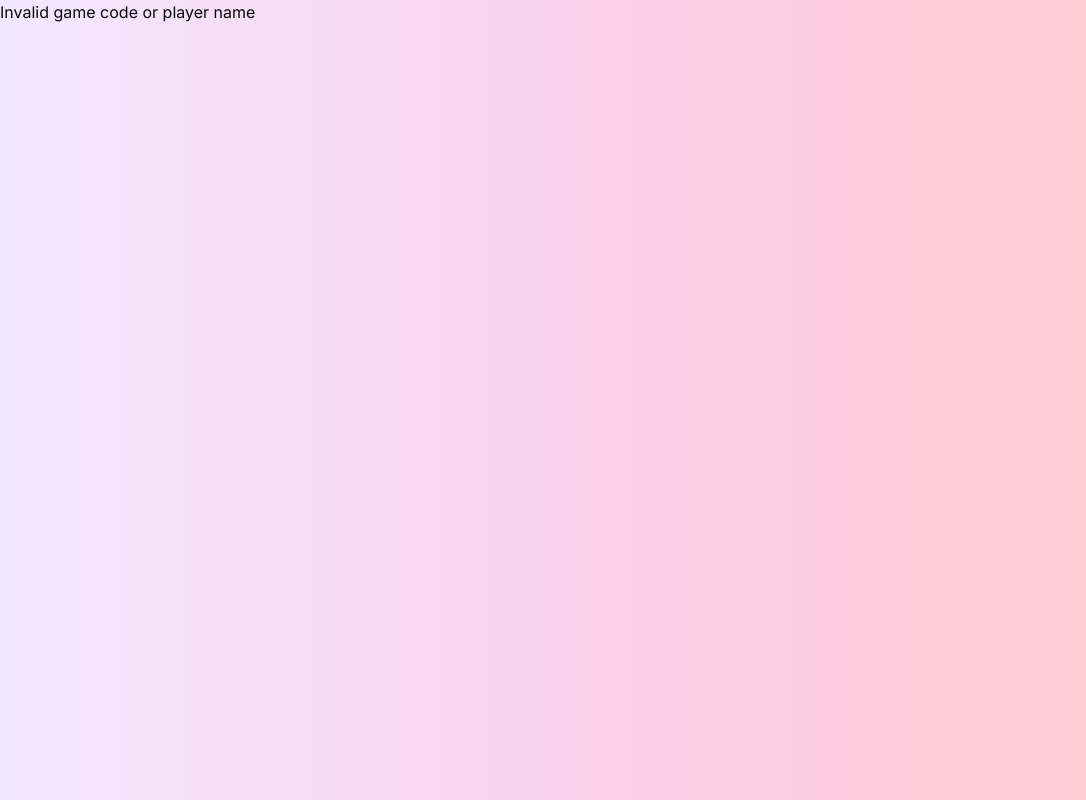
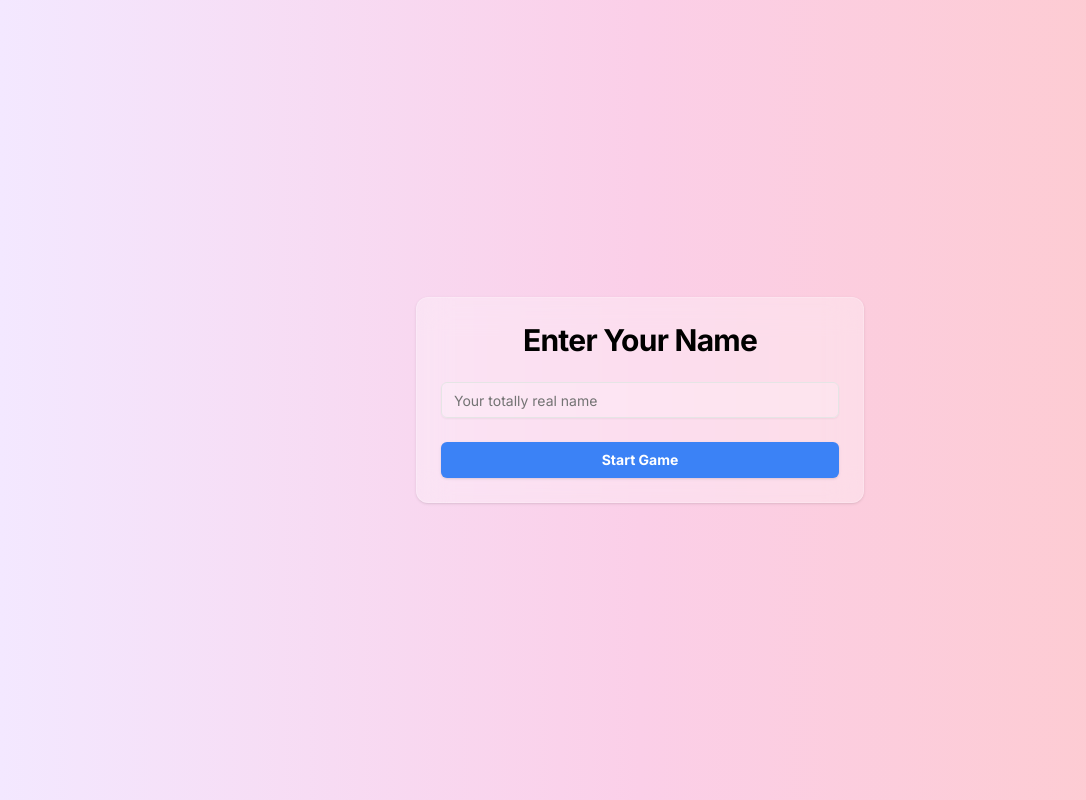
Before and after one commit to KaramGuliyev/monopoly, a Next.js app: page /game/1 in a window 1280 px wide. Shown: the whole page, without its empty margins (0-1086 px from the left). Built offline with nearby package versions, Linux system fonts and the light colour scheme.

Commit message:
Joinin with link

```diff
--- a/app/api/games/[code]/join/route.ts
+++ b/app/api/games/[code]/join/route.ts
@@ -3,12 +3,12 @@ import { PrismaClient } from "@prisma/client";
 
 const prisma = new PrismaClient();
 
-export async function POST(
-  request: Request,
-  { params }: { params: { code: string } }
-) {
+export async function POST(request: Request, { params }: { params: { code: string } }) {
   try {
-    const { playerName } = await request.json();
+    const playerName = localStorage.getItem("playerName");
+    if (!playerName) {
+      return NextResponse.json({ message: "Player name not found" }, { status: 400 });
+    }
     const { code } = params;
 
     const game = await prisma.game.findUnique({
--- a/app/api/games/[code]/route.ts
+++ b/app/api/games/[code]/route.ts
@@ -6,6 +6,7 @@ const prisma = new PrismaClient();
 export async function GET(request: NextRequest, { params }: { params: { code: string } }) {
   try {
     const { code } = params;
+    const playerName = localStorage.getItem("playerName");
 
     if (!code || typeof code !== "string") {
       return NextResponse.json({ message: "Invalid game code" }, { status: 400 });
--- a/app/components/Game.tsx
+++ b/app/components/Game.tsx
@@ -15,7 +15,7 @@ interface Player {
 
 interface GamePageProps {
   gameCode: string;
-  playerName: string;
+  playerName?: string;
 }
 
 const GamePage: React.FC<GamePageProps> = ({ gameCode, playerName }) => {
@@ -209,9 +209,9 @@ const GamePage: React.FC<GamePageProps> = ({ gameCode, playerName }) => {
 
   const formatNumber = (num: number): string => {
     if (num >= 1000000) {
-      return (num / 1000000).toFixed(1) + 'M';
+      return (num / 1000000).toFixed(1) + "M";
     } else if (num >= 1000) {
-      return (num / 1000).toFixed(1) + 'K';
+      return (num / 1000).toFixed(1) + "K";
     } else {
       return num.toLocaleString();
     }
--- a/app/components/HomePage.tsx
+++ b/app/components/HomePage.tsx
@@ -32,13 +32,16 @@ export const HomePage = () => {
         headers: { "Content-Type": "application/json" },
         body: JSON.stringify({ playerName }),
       });
+      console.log(response);
+
       const data = await response.json();
+      localStorage.setItem("playerName", playerName);
       if (response.ok) {
         toast.success("Game created successfully! Prepare to lose all your virtual money!", {
           icon: "🎉",
           duration: 3000,
         });
-        router.push(`/game/${data.gameCode}?playerName=${encodeURIComponent(playerName)}`);
+        router.push(`/game/${data.gameCode}`);
       } else {
         toast.error(`Error creating game: ${data.message}`, {
           icon: "😢",
@@ -69,15 +72,15 @@ export const HomePage = () => {
       const response = await fetch(`/api/games/${gameCode}/join`, {
         method: "POST",
         headers: { "Content-Type": "application/json" },
-        body: JSON.stringify({ playerName }),
       });
+      localStorage.setItem("playerName", playerName);
       const data = await response.json();
       if (response.ok) {
         toast.success("You've joined the game! Time to crush your opponents (or go bankrupt trying)!", {
           icon: "🏠",
           duration: 3000,
         });
-        router.push(`/game/${gameCode}?playerName=${encodeURIComponent(playerName)}`);
+        router.push(`/game/${gameCode}}`);
       } else {
         toast.error(`Error joining game: ${data.message}`, {
           icon: "🚷",
--- a/app/game/[code]/page.tsx
+++ b/app/game/[code]/page.tsx
@@ -1,20 +1,83 @@
 "use client";
 
-import React from "react";
-import { useParams, useSearchParams } from "next/navigation";
+import React, { useEffect, useRef } from "react";
+import { useParams } from "next/navigation";
 import GamePage from "@/app/components/Game";
+import { useRouter } from "next/navigation";
+import { Button } from "@/app/components/ui/button";
+import { Input } from "@/app/components/ui/input";
+import { Card, CardHeader, CardTitle, CardContent, CardFooter } from "@/app/components/ui/card";
+import toast, { Toaster } from "react-hot-toast";
 
 const GamePageWrapper: React.FC = () => {
   const params = useParams();
-  const searchParams = useSearchParams();
   const code = params?.code as string;
-  const playerName = searchParams?.get("playerName");
+  const playerNameRef = useRef<HTMLInputElement>(null);
+  const router = useRouter();
 
-  if (typeof code !== "string" || !playerName) {
-    return <div>Invalid game code or player name</div>;
+  useEffect(() => {
+    const storedName = localStorage.getItem("playerName");
+    if (storedName && playerNameRef.current) {
+      playerNameRef.current.value = storedName;
+    }
+  }, []);
+
+  const handleStartGame = (e: React.FormEvent) => {
+    e.preventDefault();
+    const playerName = playerNameRef.current?.value.trim();
+    if (playerName) {
+      localStorage.setItem("playerName", playerName);
+      toast.success(`Welcome to the game, ${playerName}!`, {
+        icon: "👋",
+        duration: 3000,
+      });
+      router.push(`/game/${code}`);
+    } else {
+      toast.error("Please enter your name before starting the game.", {
+        icon: "🙅‍♂️",
+        duration: 3000,
+      });
+    }
+  };
+
+  if (typeof code !== "string") {
+    return <div>Invalid game code</div>;
   }
 
-  return <GamePage gameCode={code} playerName={playerName} />;
+  const storedName = typeof window !== 'undefined' ? localStorage.getItem("playerName") : null;
+
+  if (!storedName) {
+    return (
+      <div className="container mx-auto p-4 min-h-screen flex flex-col justify-center items-center">
+        <Toaster position="top-right" />
+        <Card className="w-full max-w-md backdrop-blur-lg bg-white/30 border border-white/20 transition-all duration-300 hover:shadow-lg">
+          <CardHeader>
+            <CardTitle className="text-3xl font-bold text-black text-center">Enter Your Name</CardTitle>
+          </CardHeader>
+          <form onSubmit={handleStartGame}>
+            <CardContent>
+              <Input
+                type="text"
+                placeholder="Your totally real name"
+                ref={playerNameRef}
+                className="bg-white/20 text-black placeholder-black/50 transition-all duration-300 focus:ring-2 focus:ring-blue-500"
+              />
+            </CardContent>
+            <CardFooter>
+              <Button
+                type="submit"
+                className="w-full bg-blue-500 hover:bg-blue-600 text-white font-bold transition-all duration-300 transform hover:scale-105"
+              >
+                Start Game
+              </Button>
+            </CardFooter>
+          </form>
+        </Card>
+      </div>
+    );
+  }
+
+  return <GamePage gameCode={code} playerName={storedName} />;
 };
 
 export default GamePageWrapper;
```
